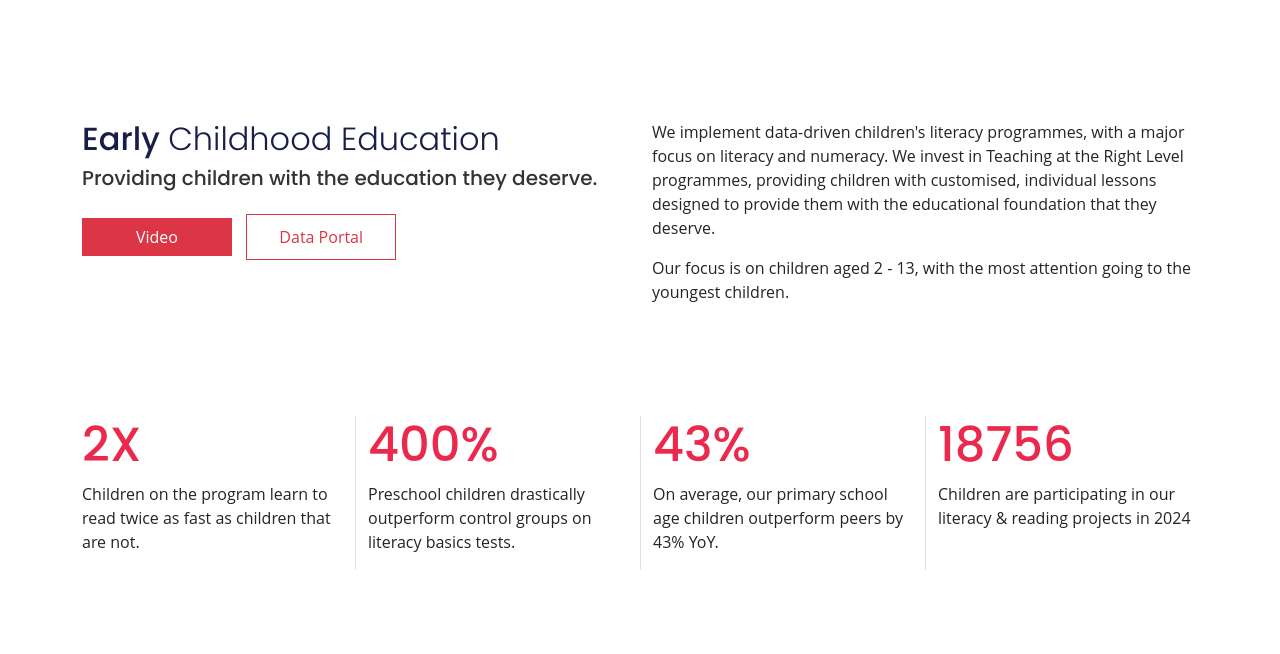
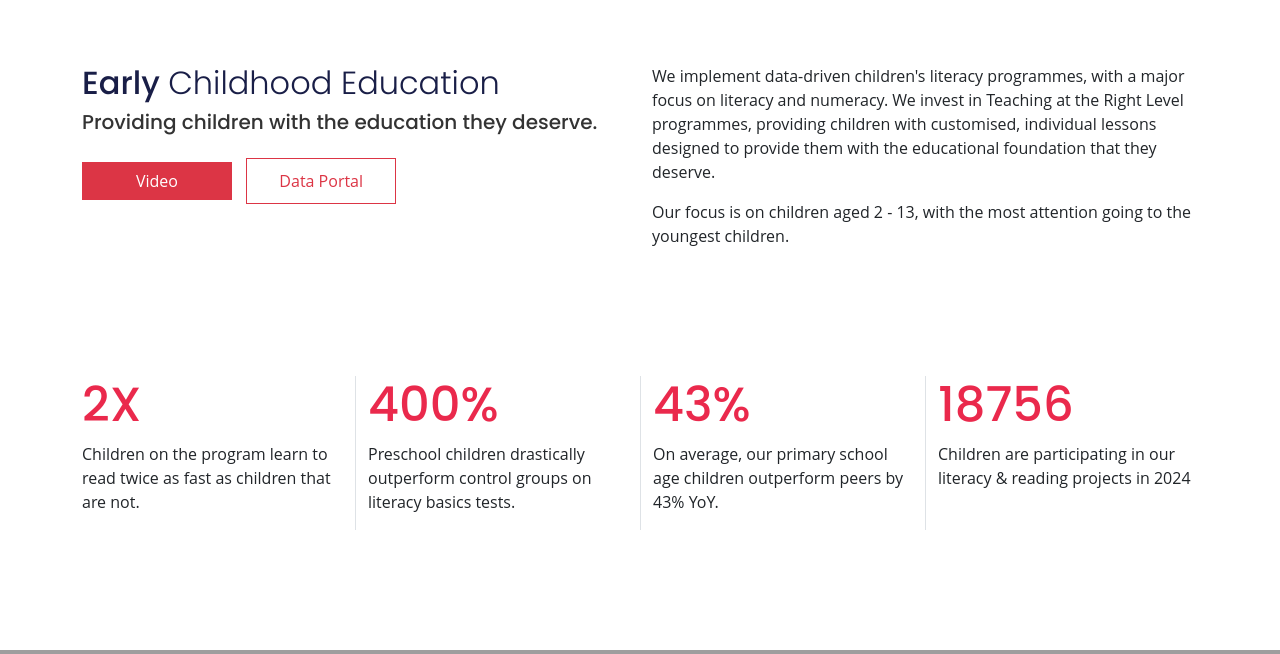
Before and after one commit to JimMcKeown17/masi-website-main, a Django app: page / in a window 1280 px wide. Shown: the part 1848-2502 px from the top of the page. Run offline with Django 5.2, Linux system fonts and the light colour scheme; some libraries are stand-ins or nearby versions; grey boxes are pictures that could not be loaded.

Commit message:
fixed some spacing issues

```diff
--- a/static/css/fixes.css
+++ b/static/css/fixes.css
@@ -3,6 +3,22 @@
 /* Desktop adjustments for strip sections */
 .child-info-strip, .youth-info-strip, .scholarship-info-strip {
   padding-top: 1.5rem;
+  padding-bottom: 0.5rem !important;
+  margin-top: 2.5rem;
+}
+
+Reduce spacing around text content in info sections
+.child-info-strip p, .youth-info-strip p, .scholarship-info-strip p {
+  margin-bottom: 0.8rem;
+}
+
+.child-info-strip .container, .youth-info-strip .container, .scholarship-info-strip .container {
+  padding-bottom: 1rem;
+}
+
+/* Reduce space before stats sections */
+.top-stats, .mid-stats, .bottom-stats {
+  margin-top: 1rem;
 }
 
 @media (max-width: 768px) {
```
